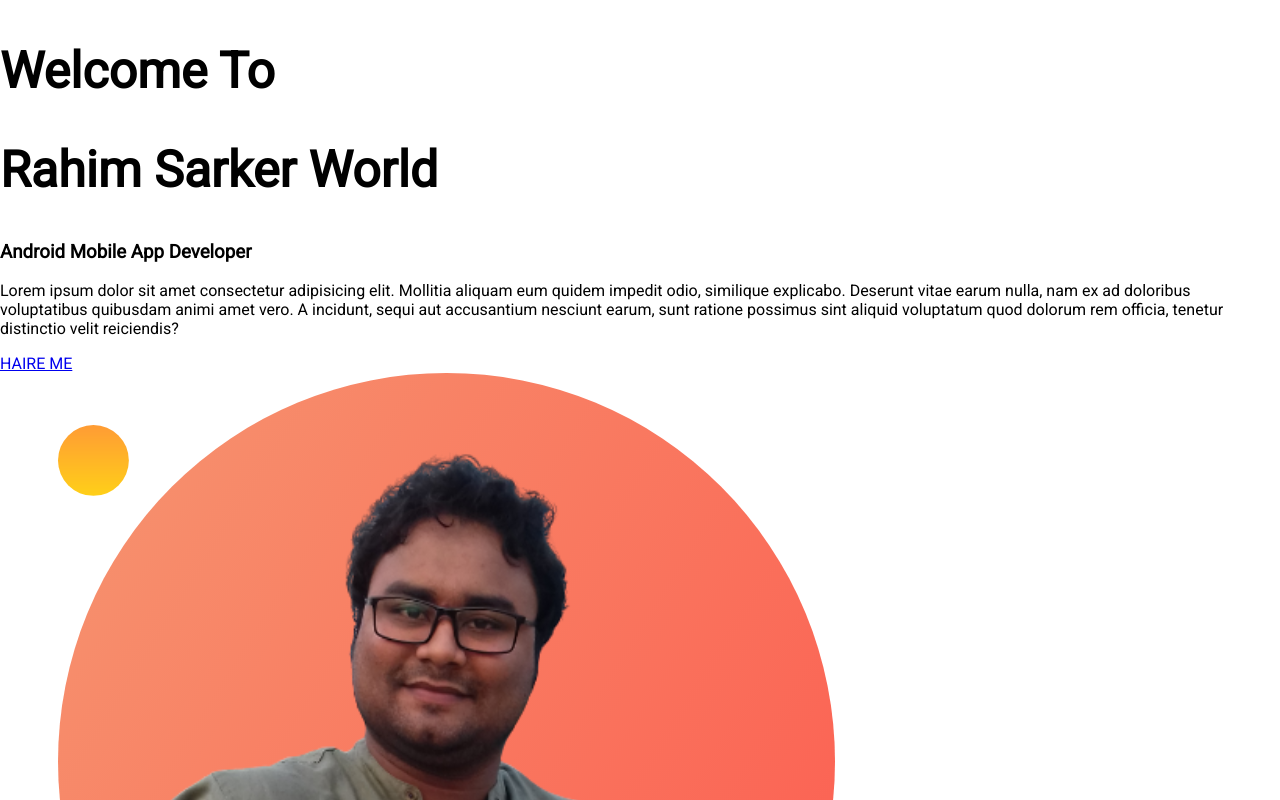
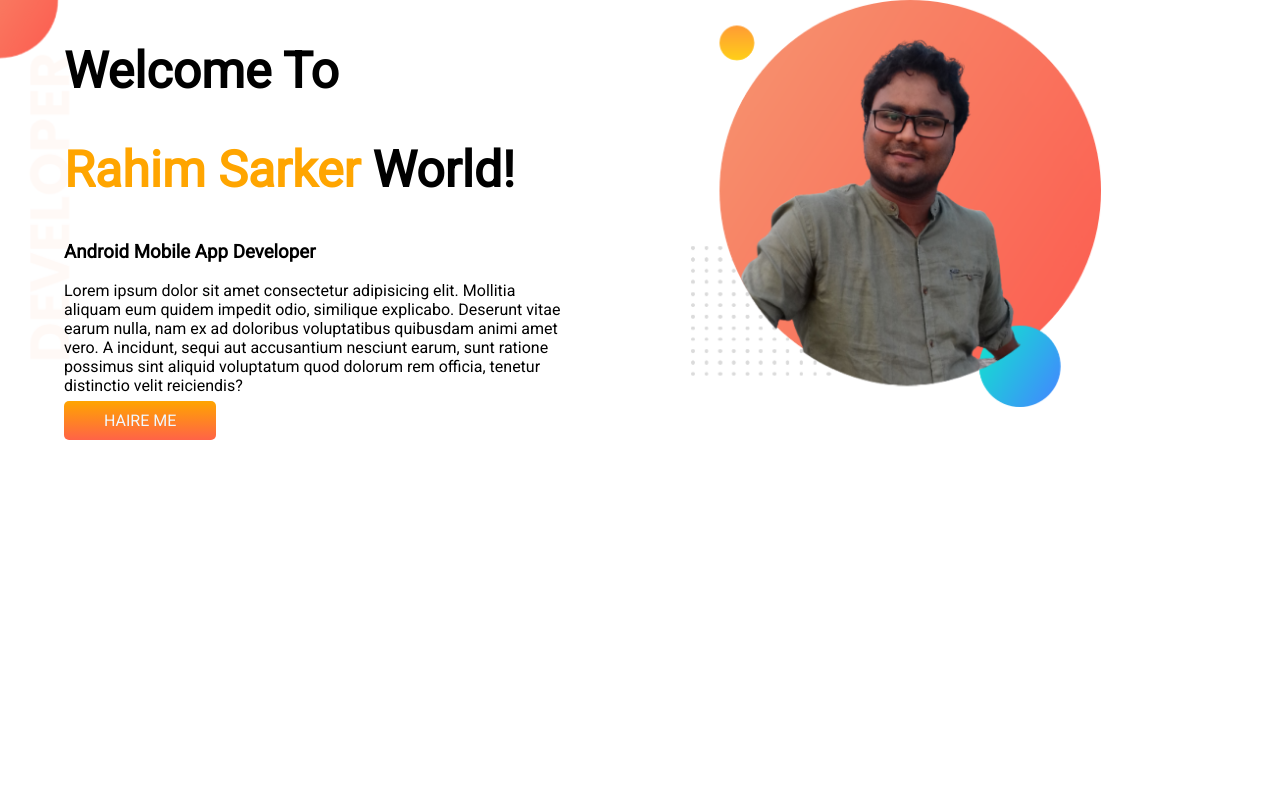
Before and after one commit to Rahim-sarker/porject-portfolio, a plain HTML site: page index.html in a window 1280 px wide. Shown: the top 800 px of the page. Drawn offline with Linux system fonts and the light colour scheme.

Commit message:
header done

```diff
--- a/index.html
+++ b/index.html
@@ -11,20 +11,23 @@
 <link rel="stylesheet" href="style.css">
 </head>
 <body>
-    <section>
-        <div>
+    <section id="header-bg"  class="flexible-css">
+        <div class="half-width">
          <h1>Welcome To</h1>
-         <h1>Rahim Sarker World</h1>
+         <h1><span class="color-text">Rahim Sarker</span> World!</h1>
          <h3>Android Mobile App Developer</h3>
          <p>Lorem ipsum dolor sit amet consectetur adipisicing elit. Mollitia aliquam eum quidem impedit odio, similique explicabo. Deserunt vitae earum nulla, nam ex ad doloribus voluptatibus quibusdam animi amet vero. A incidunt, sequi aut accusantium nesciunt earum, sunt ratione possimus sint aliquid voluptatum quod dolorum rem officia, tenetur distinctio velit reiciendis?</p>
-         <a target="_blank" href="https://www.linkedin.com/in/rahim-sarker-95437020a/">HAIRE ME</a>
+         <a class="linkd-button" target="_blank" href="https://www.linkedin.com/in/rahim-sarker-95437020a/">HAIRE ME</a>
         </div>
 
-        <div>
+        <div class="half-width">
           <img src="images/sarker.png" alt="">
         </div>
     </section>
 
 
+
+
+
 </body>
 </html>
--- a/style.css
+++ b/style.css
@@ -5,3 +5,29 @@ body{
 h1{
     font-size: 50px;
 }
+.flexible-css{
+    display: flex;
+}
+.color-text{
+    color: orange;
+}
+.half-width{
+    width: 40%;
+   padding-left: 5%;
+}
+.half-width img{
+    width: 80%;
+    margin-left: 10%;
+}
+.linkd-button{
+  text-decoration: none;
+  color: aliceblue;
+  background-image: linear-gradient(orange,tomato);
+  padding: 10px 40px;
+  border-radius: 5px;
+}
+#header-bg{
+    background-image: url(images/top-banner.png);
+    background-repeat: no-repeat;
+
+}
```
